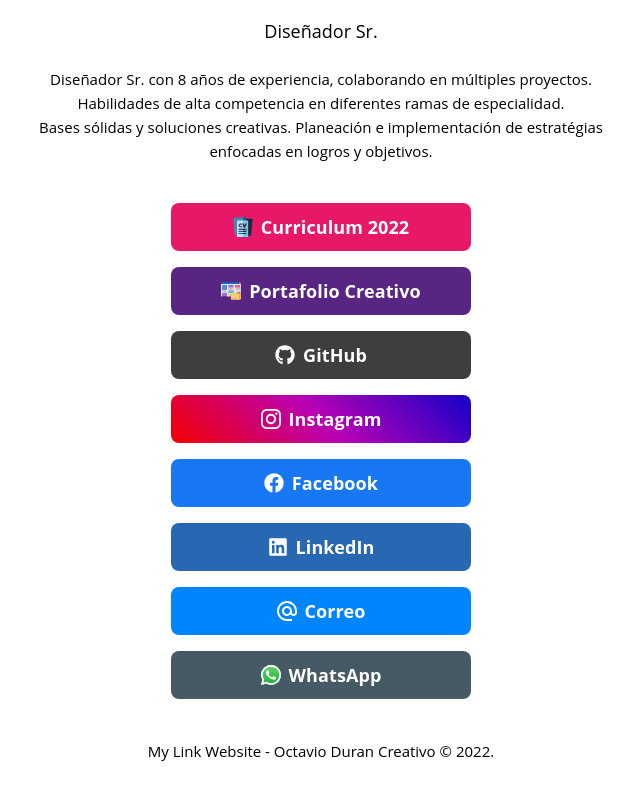
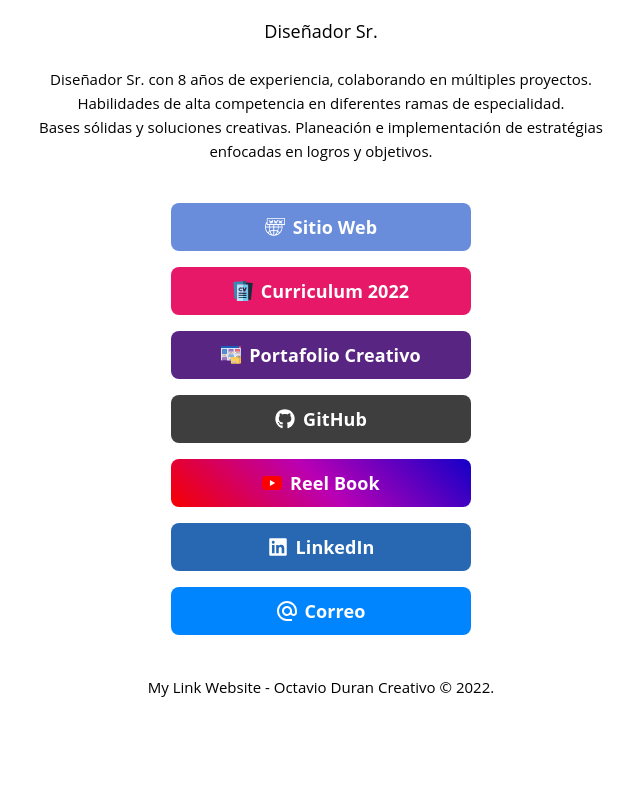
Before and after one commit to octaviodosoo/MyLinks, a plain HTML site: page index.html in a window 1280 px wide. Shown: the part 348-1148 px from the top of the page, without its empty margins (319-959 px from the left). After the commit the page ends 1087 px from the top, so only its background shows below. Drawn offline with Linux system fonts and the light colour scheme.

Commit message:
links buttons

```diff
--- a/css/brands.css
+++ b/css/brands.css
@@ -566,7 +566,7 @@ button:hover,
 /* Website */
 .button.button-web {
 	color: #ffffff;
-	background-color: #000000;
+	background-color: #698dda;
 }
 .button.button-web:hover,
 .button.button-web:focus {
--- a/index.html
+++ b/index.html
@@ -65,6 +65,11 @@
 						Bases sólidas y soluciones creativas. Planeación e implementación de estratégias enfocadas en logros y objetivos.
 					</p>
 
+					<!-- Sitio Web -->
+					<a class="button button-web" href="https://octaviodosoo.github.io/octavio-duran-creativo/" target="_blank" rel="noopener">
+						<img class="icon" src="images/icons/web.png" alt="Sitioweb Logo" />Sitio Web</a
+					>
+
 					<!-- CV -->
 					<a class="button button-curriculum" href="https://1drv.ms/b/s!AjeR1nzE-vTYiW8FoB3qzlRBYn_P?e=FOQCjT" target="_blank" rel="noopener">
 						<img class="icon" src="images/icons/cv.svg" alt="GitHub Logo" />Curriculum 2022</a
@@ -84,14 +89,8 @@
 					<br />
 
 					<!-- Instagram -->
-					<a class="button button-instagram" href="https://www.instagram.com/octaviocreativo/" target="_blank" rel="noopener">
-						<img class="icon" src="images/icons/instagram.svg" alt="Instagram Logo" />Instagram</a
-					>
-					<br />
-
-					<!-- Facebook -->
-					<a class="button button-faceb" href="https://www.facebook.com/octaviocreativo" target="_blank" rel="noopener">
-						<img class="icon" src="images/icons/facebook.svg" alt="Facebook Logo" />Facebook</a
+					<a class="button button-instagram" href="https://octaviodosoo.github.io/video-reel-octavio-duran/" target="_blank" rel="noopener">
+						<img class="icon" src="images/icons/youtube.svg" alt="Video Reel youtube Logo" />Reel Book</a
 					>
 					<br />
 
@@ -107,16 +106,6 @@
 					>
 					<br />
 
-					<!-- WhatsApp -->
-					<a
-						class="button button-whatsapp"
-						href="https://wa.me/+525521144376?text=Hola%20te%20contactamos%20por%20tu%20página%20MyLink"
-						target="_blank"
-						rel="noopener"
-					>
-						<img class="icon" src="images/icons/whatsapp.svg" alt="WhatsApp Logo" />WhatsApp</a
-					>
-					<br />
 					<br />
 
 					<p>My Link Website - Octavio Duran Creativo © 2022.</p>
```
Also changed, not shown: images/icons/web.png (added).
